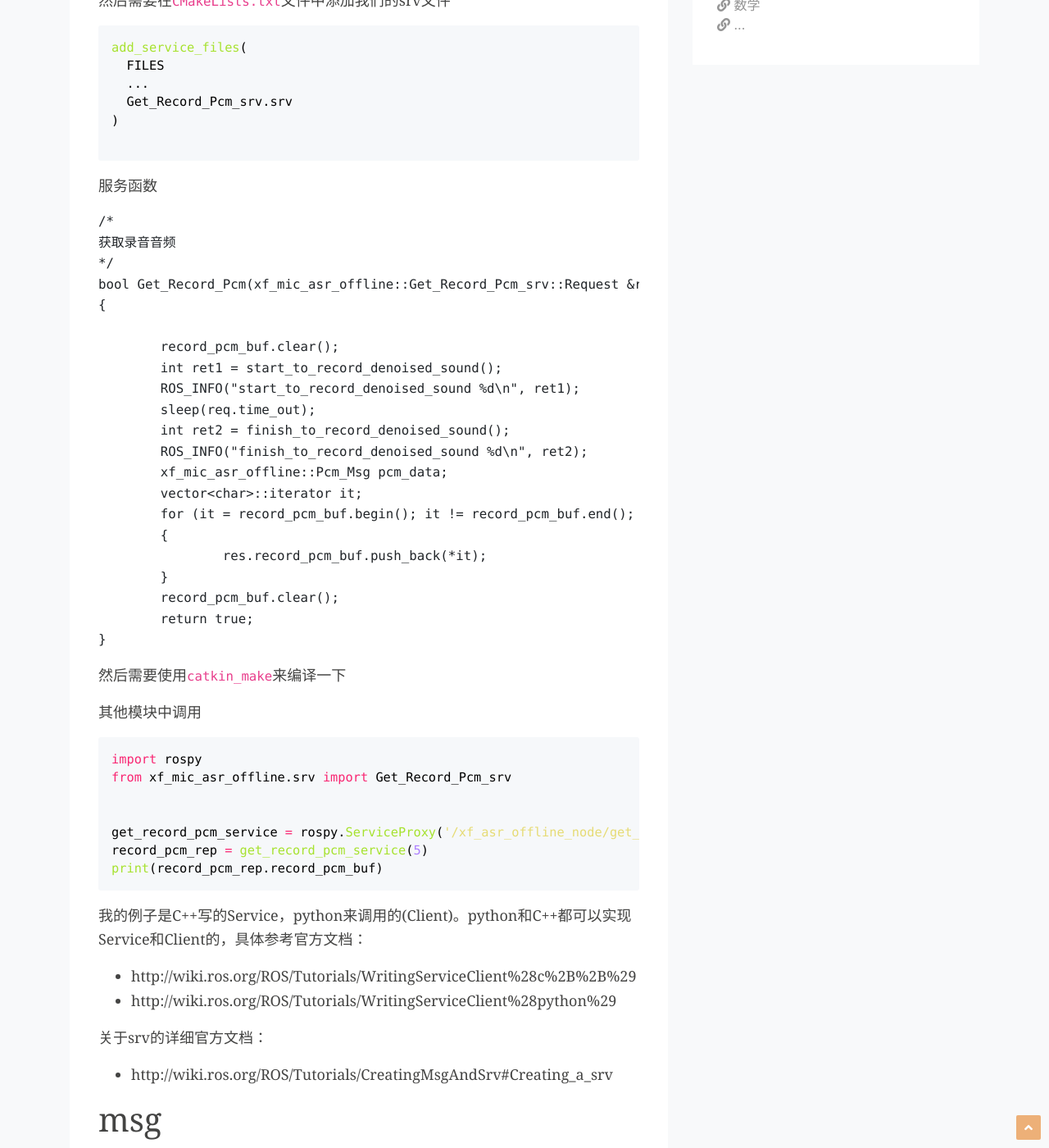
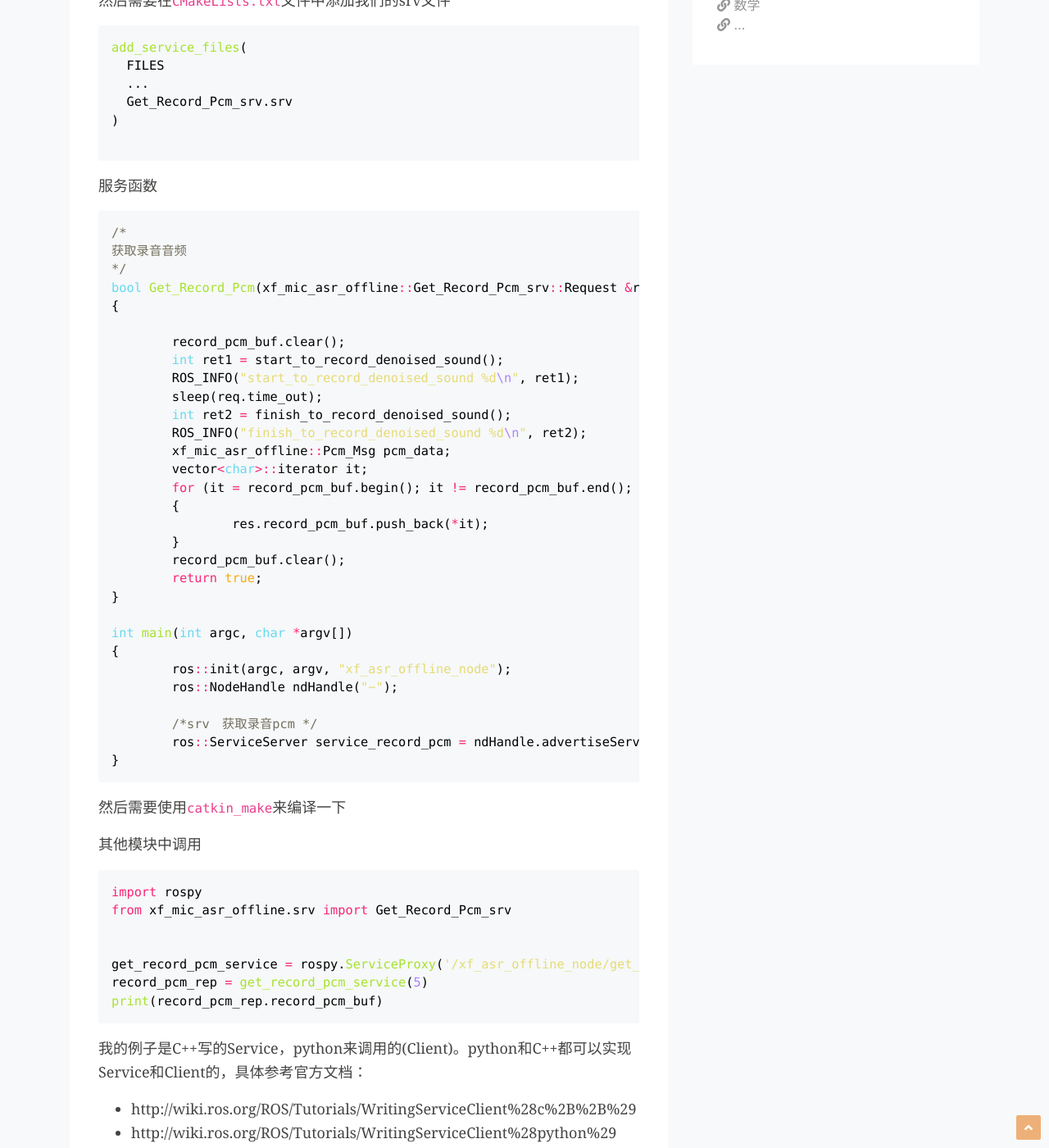
Before and after one commit to xubiaosunny/xubiaosunny.github.io, a Jekyll site: the page built from _posts/IOT/ROS/2021-11-05-ros_service_and_msg.md, in a window 1280 px wide and 1400 px high, scrolled down 751 px. Shown: the whole window at 82% size. Built offline with Jekyll 4.4.1, drawn with Linux system fonts in a browser that asks for light colours; comment, search, counter and statistics services are not loaded; some of the changed text lies outside the part shown.

Commit message:
ROS系统的Service和msg

````diff
--- a/_posts/IOT/ROS/2021-11-05-ros_service_and_msg.md
+++ b/_posts/IOT/ROS/2021-11-05-ros_service_and_msg.md
@@ -37,7 +37,7 @@ add_service_files(
 
 服务函数
 
-```C++
+```c++
 /*
 获取录音音频
 */
@@ -58,6 +58,15 @@ bool Get_Record_Pcm(xf_mic_asr_offline::Get_Record_Pcm_srv::Request &req, xf_mic
 	}
 	record_pcm_buf.clear();
 	return true;
+}
+
+int main(int argc, char *argv[])
+{
+	ros::init(argc, argv, "xf_asr_offline_node");
+	ros::NodeHandle ndHandle("~");
+
+	/*srv　获取录音pcm */
+	ros::ServiceServer service_record_pcm = ndHandle.advertiseService("get_record_pcm_srv", Get_Record_Pcm);
 }
 ```
 
@@ -122,6 +131,7 @@ int main(int argc, char *argv[])
 	ros::init(argc, argv, "xf_asr_offline_node");
 	ros::NodeHandle ndHandle("~");
 	pub_pcm = ndHandle.advertise<xf_mic_asr_offline::Pcm_Msg>(pcm_topic, 1);
+}
 ```
 
 
````
